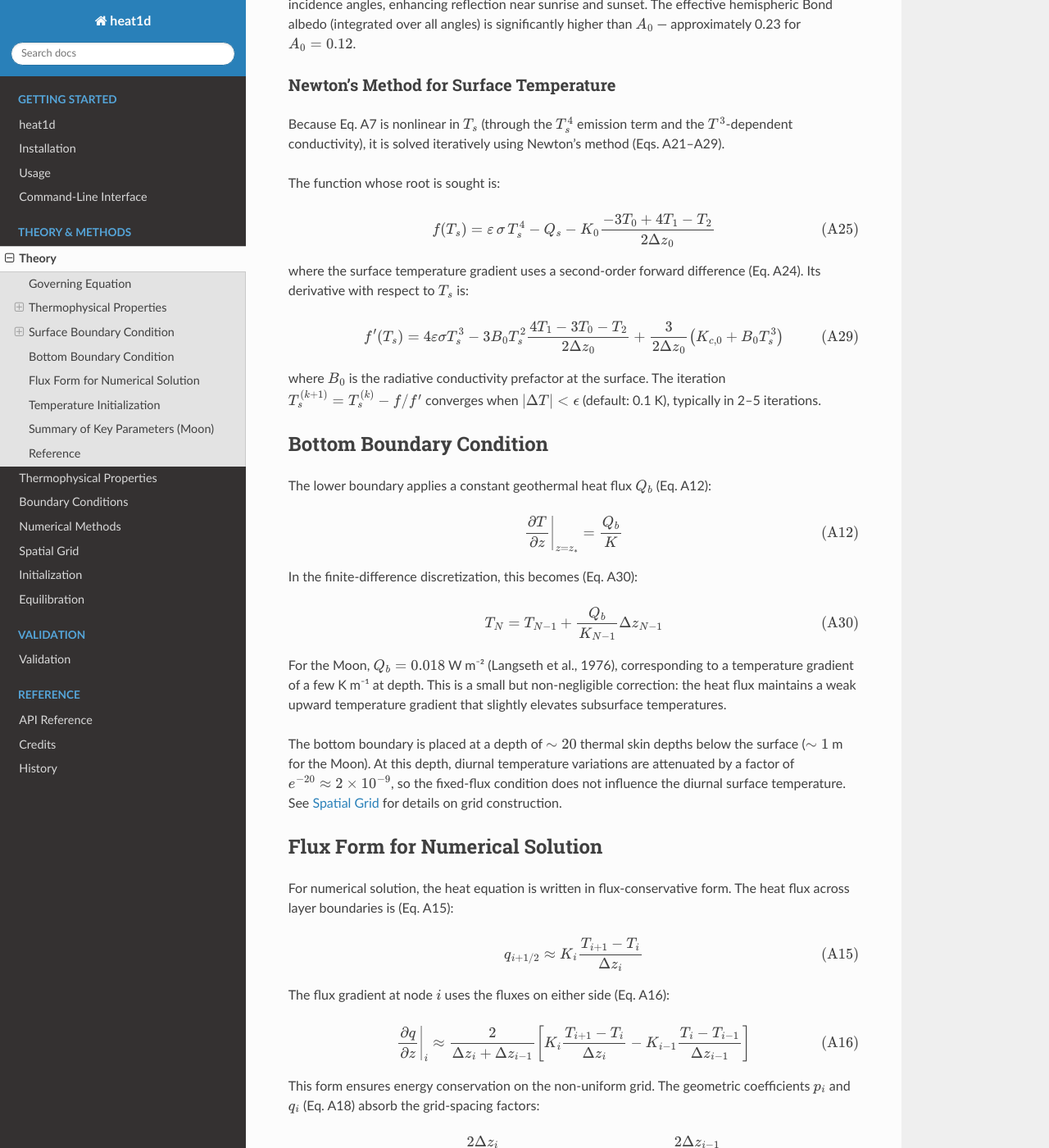
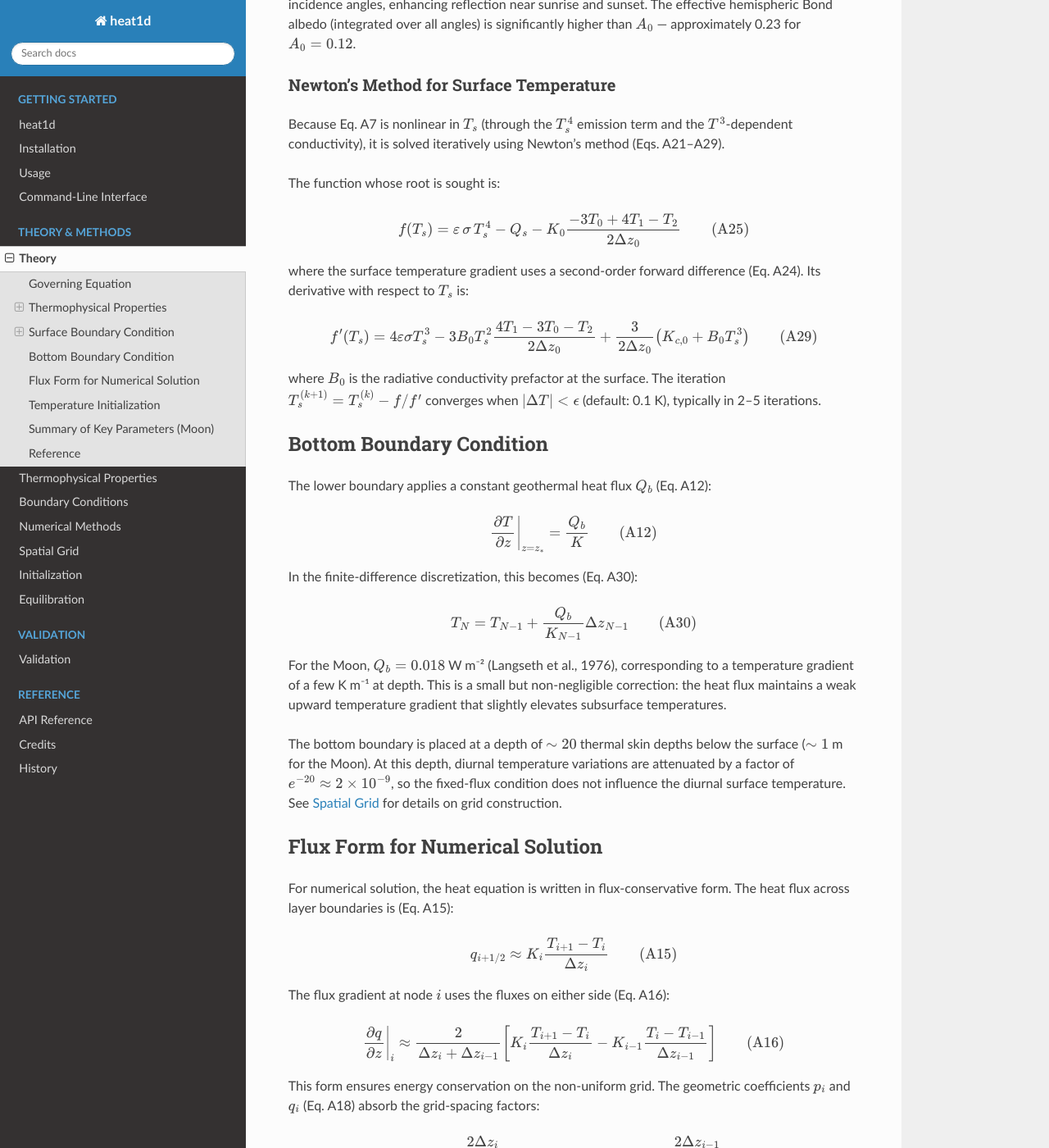
Before and after one commit to phayne/heat1d, a Sphinx documentation site: the page built from python/docs/theory.md, in a window 1280 px wide and 1400 px high, scrolled down 2992 px. Shown: the whole window at 82% size. Built offline with Sphinx 7.4.7 and the Read the Docs theme 3.1.0, drawn with Linux system fonts in a browser that asks for light colours; the version number could not be read and is left out; some of the changed text lies outside the part shown.

```diff
--- a/python/docs/theory.md
+++ b/python/docs/theory.md
@@ -10,7 +10,7 @@
 of depth $z$ and time $t$:
 
 $$
-\rho \, c_p \frac{\partial T}{\partial t} = \frac{\partial}{\partial z} \left( K \frac{\partial T}{\partial z} \right) \tag{A1}
+\rho \, c_p \frac{\partial T}{\partial t} = \frac{\partial}{\partial z} \left( K \frac{\partial T}{\partial z} \right) \qquad \text{(A1)}
 $$
 
 where $\rho(z)$ is the bulk density, $c_p(T)$ is the specific heat capacity,
@@ -37,7 +37,7 @@
 deep value $\rho_d$ (Eq. A2):
 
 $$
-\rho(z) = \rho_d - (\rho_d - \rho_s) \, e^{-z/H} \tag{A2}
+\rho(z) = \rho_d - (\rho_d - \rho_s) \, e^{-z/H} \qquad \text{(A2)}
 $$
 
 where $H$ is the *H-parameter*, the e-folding scale depth. For the Moon,
@@ -49,13 +49,13 @@
 radiative $T^3$ term (Eqs. A3--A5):
 
 $$
-K = K_c \left[ 1 + \chi \left(\frac{T}{350}\right)^3 \right] \tag{A4}
+K = K_c \left[ 1 + \chi \left(\frac{T}{350}\right)^3 \right] \qquad \text{(A4)}
 $$
 
 The contact conductivity follows the same depth profile as density:
 
 $$
-K_c(z) = K_d - (K_d - K_s) \frac{\rho_d - \rho(z)}{\rho_d - \rho_s} \tag{A5}
+K_c(z) = K_d - (K_d - K_s) \frac{\rho_d - \rho(z)}{\rho_d - \rho_s} \qquad \text{(A5)}
 $$
 
 For the Moon, $K_s = 7.4 \times 10^{-4}$ W m⁻¹ K⁻¹,
@@ -72,7 +72,7 @@
 The specific heat capacity is a polynomial in temperature (Eq. A6):
 
 $$
-c_p(T) = c_0 + c_1 T + c_2 T^2 + c_3 T^3 + c_4 T^4 \tag{A6}
+c_p(T) = c_0 + c_1 T + c_2 T^2 + c_3 T^3 + c_4 T^4 \qquad \text{(A6)}
 $$
 
 based on data from Hemingway et al. (1981) and Ledlow et al. (1992). Valid for
@@ -94,7 +94,7 @@
 (Eq. A7):
 
 $$
-\varepsilon \, \sigma \, T_s^4 = Q_s + K \left. \frac{\partial T}{\partial z} \right|_{z=0} \tag{A7}
+\varepsilon \, \sigma \, T_s^4 = Q_s + K \left. \frac{\partial T}{\partial z} \right|_{z=0} \qquad \text{(A7)}
 $$
 
 where $\varepsilon$ is the infrared emissivity ($0.95$ for the Moon), $\sigma$
@@ -112,7 +112,7 @@
 The absorbed flux on a horizontal surface at latitude $\phi$ is (Eq. A9):
 
 $$
-Q_s(t) = \frac{S_0}{r^2} \left(1 - A(\theta)\right) \cos\theta \tag{A9}
+Q_s(t) = \frac{S_0}{r^2} \left(1 - A(\theta)\right) \cos\theta \qquad \text{(A9)}
 $$
 
 where $S_0 = 1361$ W m⁻² is the solar constant at 1 AU, $r$ is the
@@ -123,14 +123,14 @@
 latitude $\phi$, solar declination $\delta$, and hour angle $h = 2\pi t / P$:
 
 $$
-\cos\theta = \sin\phi \sin\delta + \cos\phi \cos\delta \cos h \tag{A11}
+\cos\theta = \sin\phi \sin\delta + \cos\phi \cos\delta \cos h \qquad \text{(A11)}
 $$
 
 The hour angle $h$ is measured from local noon, and the flux is clipped to zero
 when $\cos\theta < 0$ (the Sun is below the horizon):
 
 $$
-\psi(x) = \frac{1}{2}\left(\cos x + \lvert\cos x\rvert\right) \tag{A10}
+\psi(x) = \frac{1}{2}\left(\cos x + \lvert\cos x\rvert\right) \qquad \text{(A10)}
 $$
 
 For a body with orbital eccentricity $e$ and obliquity $\epsilon$, the solar
@@ -144,7 +144,7 @@
 Vasavada et al. (2012):
 
 $$
-A(\theta) = A_0 + a \left(\frac{\theta}{\pi/4}\right)^3 + b \left(\frac{\theta}{\pi/2}\right)^8 \tag{A8}
+A(\theta) = A_0 + a \left(\frac{\theta}{\pi/4}\right)^3 + b \left(\frac{\theta}{\pi/2}\right)^8 \qquad \text{(A8)}
 $$
 
 where $A_0$ is the normal-incidence albedo (0.12 for highland, 0.06 for mare),
@@ -163,14 +163,14 @@
 The function whose root is sought is:
 
 $$
-f(T_s) = \varepsilon \, \sigma \, T_s^4 - Q_s - K_0 \frac{-3T_0 + 4T_1 - T_2}{2 \Delta z_0} \tag{A25}
+f(T_s) = \varepsilon \, \sigma \, T_s^4 - Q_s - K_0 \frac{-3T_0 + 4T_1 - T_2}{2 \Delta z_0} \qquad \text{(A25)}
 $$
 
 where the surface temperature gradient uses a second-order forward difference
 (Eq. A24). Its derivative with respect to $T_s$ is:
 
 $$
-f'(T_s) = 4 \varepsilon \sigma T_s^3 - 3 B_0 T_s^2 \frac{4T_1 - 3T_0 - T_2}{2 \Delta z_0} + \frac{3}{2 \Delta z_0} \left(K_{c,0} + B_0 T_s^3\right) \tag{A29}
+f'(T_s) = 4 \varepsilon \sigma T_s^3 - 3 B_0 T_s^2 \frac{4T_1 - 3T_0 - T_2}{2 \Delta z_0} + \frac{3}{2 \Delta z_0} \left(K_{c,0} + B_0 T_s^3\right) \qquad \text{(A29)}
 $$
 
 where $B_0$ is the radiative conductivity prefactor at the surface. The
@@ -182,13 +182,13 @@
 The lower boundary applies a constant geothermal heat flux $Q_b$ (Eq. A12):
 
 $$
-\left. \frac{\partial T}{\partial z} \right|_{z=z_*} = \frac{Q_b}{K} \tag{A12}
+\left. \frac{\partial T}{\partial z} \right|_{z=z_*} = \frac{Q_b}{K} \qquad \text{(A12)}
 $$
 
 In the finite-difference discretization, this becomes (Eq. A30):
 
 $$
-T_N = T_{N-1} + \frac{Q_b}{K_{N-1}} \Delta z_{N-1} \tag{A30}
+T_N = T_{N-1} + \frac{Q_b}{K_{N-1}} \Delta z_{N-1} \qquad \text{(A30)}
 $$
 
 For the Moon, $Q_b = 0.018$ W m⁻² (Langseth et al., 1976), corresponding
@@ -208,13 +208,13 @@
 The heat flux across layer boundaries is (Eq. A15):
 
 $$
-q_{i+1/2} \approx K_i \frac{T_{i+1} - T_i}{\Delta z_i} \tag{A15}
+q_{i+1/2} \approx K_i \frac{T_{i+1} - T_i}{\Delta z_i} \qquad \text{(A15)}
 $$
 
 The flux gradient at node $i$ uses the fluxes on either side (Eq. A16):
 
 $$
-\left.\frac{\partial q}{\partial z}\right|_i \approx \frac{2}{\Delta z_i + \Delta z_{i-1}} \left[ K_i \frac{T_{i+1} - T_i}{\Delta z_i} - K_{i-1} \frac{T_i - T_{i-1}}{\Delta z_{i-1}} \right] \tag{A16}
+\left.\frac{\partial q}{\partial z}\right|_i \approx \frac{2}{\Delta z_i + \Delta z_{i-1}} \left[ K_i \frac{T_{i+1} - T_i}{\Delta z_i} - K_{i-1} \frac{T_i - T_{i-1}}{\Delta z_{i-1}} \right] \qquad \text{(A16)}
 $$
 
 This form ensures energy conservation on the non-uniform grid. The geometric
@@ -227,7 +227,7 @@
 so the temperature update simplifies to:
 
 $$
-T_i^{n+1} = T_i^n + \frac{\Delta t}{\rho_i c_{p,i}} \left[ \alpha_i T_{i-1}^n - (\alpha_i + \beta_i) T_i^n + \beta_i T_{i+1}^n \right] \tag{A17}
+T_i^{n+1} = T_i^n + \frac{\Delta t}{\rho_i c_{p,i}} \left[ \alpha_i T_{i-1}^n - (\alpha_i + \beta_i) T_i^n + \beta_i T_{i+1}^n \right] \qquad \text{(A17)}
 $$
 
 where $\alpha_i = p_i K_{i-1}$ and $\beta_i = q_i K_i$.
@@ -243,19 +243,19 @@
 **Surface**: radiative equilibrium at local noon:
 
 $$
-T_0 = \left(\frac{(1 - A) \, F_\odot}{\varepsilon \, \sigma}\right)^{1/4} \tag{A34}
+T_0 = \left(\frac{(1 - A) \, F_\odot}{\varepsilon \, \sigma}\right)^{1/4} \qquad \text{(A34)}
 $$
 
 **Bottom**: isothermal body equilibrium:
 
 $$
-T_N = \frac{T_0}{\sqrt{2}} \tag{A35}
+T_N = \frac{T_0}{\sqrt{2}} \qquad \text{(A35)}
 $$
 
 **Subsurface**: exponential interpolation:
 
 $$
-T_i = T_N - (T_N - T_0) \, e^{-z_i/H} \tag{A36}
+T_i = T_N - (T_N - T_0) \, e^{-z_i/H} \qquad \text{(A36)}
 $$
 
 This gives a plausible starting profile. The model then equilibrates to the
```
